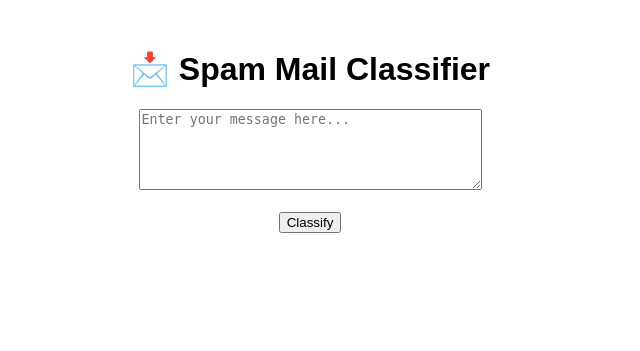
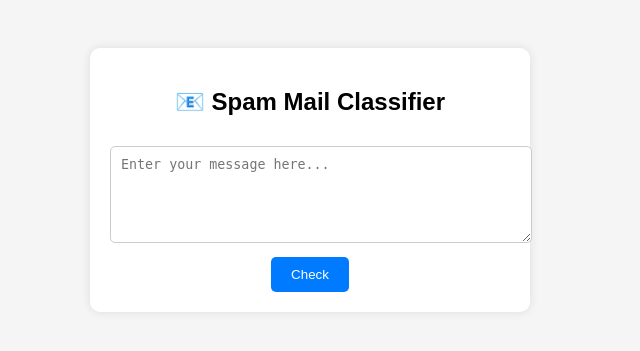
Before and after one commit to Niharika-GM17/Spam-mail-classifier-using-machine-learning, a Flask app: page / in a window 1280 px wide. Shown: the top 351 px of the page, without its empty margins (330-970 px from the left). Run offline with Flask 3, Linux system fonts and the light colour scheme; parts of the project's set-up code (start-up, migrations or seed data) failed here and were passed over.

Commit message:
Update index.html

```diff
--- a/templates/index.html
+++ b/templates/index.html
@@ -2,16 +2,65 @@
 <html>
 <head>
     <title>Spam Mail Classifier</title>
+    <style>
+        body {
+            font-family: Arial, sans-serif;
+            background: #f5f5f5;
+            text-align: center;
+            padding: 40px;
+        }
+        .container {
+            background: #fff;
+            padding: 20px;
+            border-radius: 10px;
+            width: 400px;
+            margin: auto;
+            box-shadow: 0px 0px 10px rgba(0,0,0,0.1);
+        }
+        input, textarea {
+            width: 100%;
+            padding: 10px;
+            margin: 10px 0;
+            border-radius: 5px;
+            border: 1px solid #ccc;
+        }
+        button {
+            padding: 10px 20px;
+            background: #007BFF;
+            color: white;
+            border: none;
+            border-radius: 5px;
+            cursor: pointer;
+        }
+        button:hover {
+            background: #0056b3;
+        }
+        .spam {
+            color: red;
+            font-weight: bold;
+        }
+        .ham {
+            color: green;
+            font-weight: bold;
+        }
+    </style>
 </head>
-<body style="font-family: Arial; text-align: center; margin-top: 50px;">
-    <h1>📩 Spam Mail Classifier</h1>
-    <form method="POST">
-        <textarea name="message" rows="5" cols="40" placeholder="Enter your message here..."></textarea><br><br>
-        <button type="submit">Classify</button>
-    </form>
+<body>
+    <div class="container">
+        <h2>📧 Spam Mail Classifier</h2>
+        <form action="/predict" method="POST">
+            <textarea name="message" rows="5" placeholder="Enter your message here..."></textarea><br>
+            <button type="submit">Check</button>
+        </form>
 
-    {% if prediction %}
-        <h2>Prediction: {{ prediction }}</h2>
-    {% endif %}
+        {% if prediction %}
+            {% if "Spam" in prediction %}
+                <h3 class="spam">⚠️ {{ prediction }}</h3>
+                <p><b>Warning:</b> Suspicious link detected. It will not open.</p>
+            {% else %}
+                <h3 class="ham">✅ {{ prediction }}</h3>
+            {% endif %}
+        {% endif %}
+    </div>
 </body>
 </html>
```
